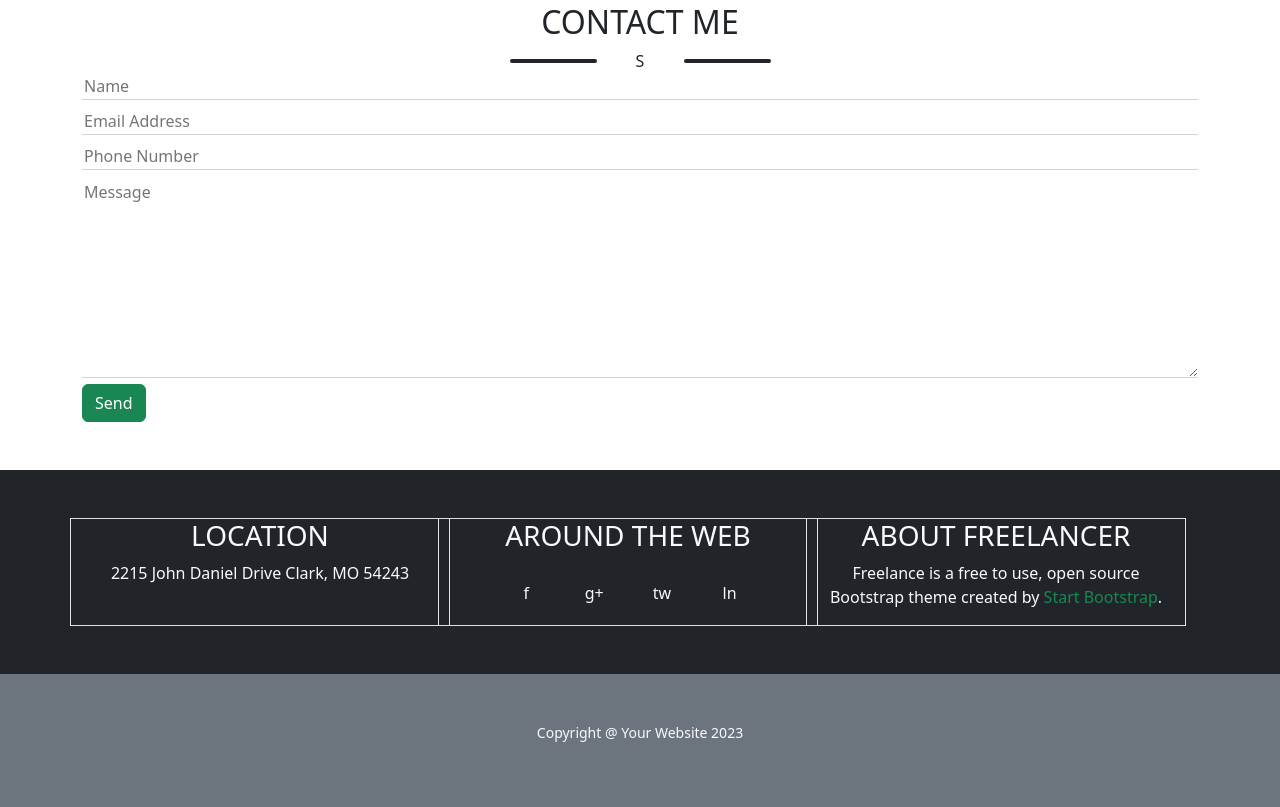
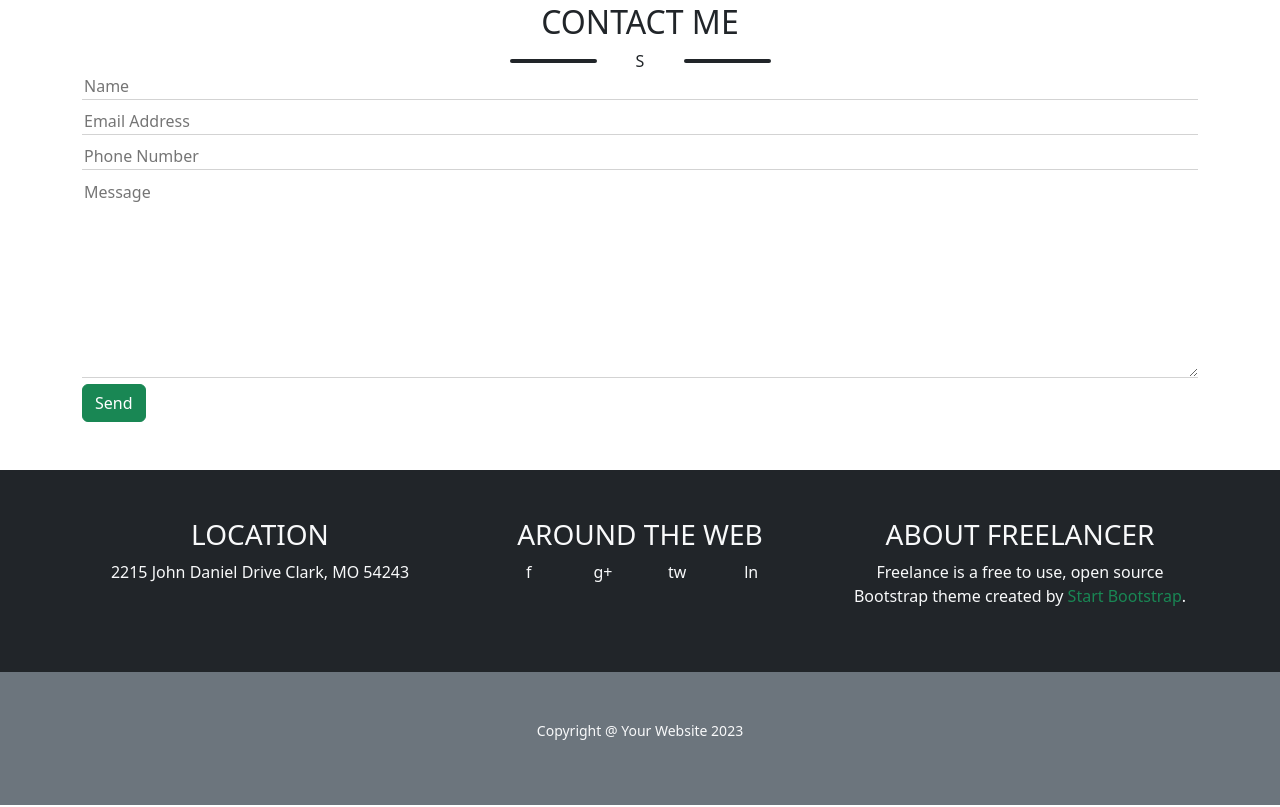
Before and after one commit to MonteDeveloper/html-css-bootstrap-freelancer, a plain HTML site: page index.html in a window 1280 px wide. Shown: the part 1534-2341 px from the top of the page. Drawn offline with nearby package versions, Linux system fonts and the light colour scheme.

Commit message:
fix(footer): rows without border collapse

```diff
--- a/index.html
+++ b/index.html
@@ -143,14 +143,14 @@
         <div class="bg-dark text-light">
             <div class="container py-5">
                 <div class="row">
-                    <div class="col-4 text-center border">
+                    <div class="col-4 text-center">
                         <h3 class="text-uppercase">location</h3>
                         <p>
                             2215 John Daniel Drive Clark, MO 54243
                         </p>
                     </div>
 
-                    <div class="row col-4 text-center justify-content-center border">
+                    <div class="d-flex flex-column col-4 text-center align-items-center">
                         <h3 class="text-uppercase">around the web</h3>
                         <div class="row col-10">
                             <div class="col-3">
@@ -168,7 +168,47 @@
                         </div>
                     </div>
 
-                    <div class="col-4 text-center border">
+                    <!-- <div class="row col-4 text-center justify-content-center border">
+                        <h3 class="text-uppercase">around the web</h3>
+                        <div class="row col-10">
+                            <div class="col-3">
+                                f
+                            </div>
+                            <div class="col-3">
+                                g+
+                            </div>
+                            <div class="col-3">
+                                tw
+                            </div>
+                            <div class="col-3">
+                                ln
+                            </div>
+                        </div>
+                    </div> -->
+
+                    <!-- <div class="col-4 text-center border">
+                        <div class="row">
+                            <h3 class="text-uppercase">around the web</h3>
+                        </div>
+                        <div class="row justify-content-center">
+                            <div class="row col-10">
+                                <div class="col-3">
+                                    f
+                                </div>
+                                <div class="col-3">
+                                    g+
+                                </div>
+                                <div class="col-3">
+                                    tw
+                                </div>
+                                <div class="col-3">
+                                    ln
+                                </div>
+                            </div>
+                        </div>
+                    </div> -->
+
+                    <div class="col-4 text-center">
                         <h3 class="text-uppercase">about freelancer</h3>
                         <p>
                             Freelance is a free to use, open source Bootstrap theme created by <span class="text-success">Start Bootstrap</span>.
```
